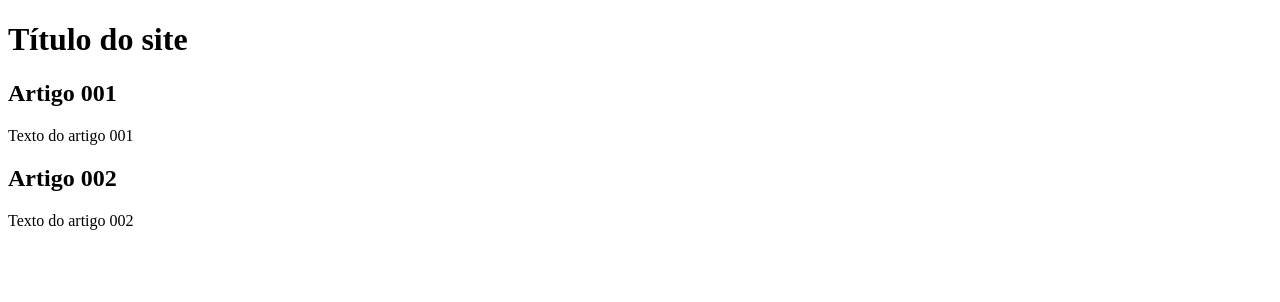
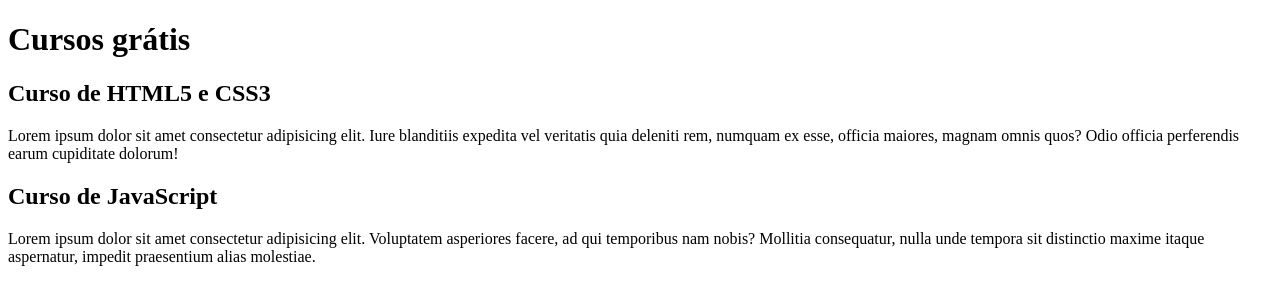
Before and after one commit to Mairon-Ximenes/projeto-site, a plain HTML site: page index.html in a window 1280 px wide. Drawn offline with Linux system fonts and the light colour scheme.

Commit message:
comecei a escrever o conteúdo

```diff
--- a/index.html
+++ b/index.html
@@ -8,16 +8,16 @@
 <body>
     <main>
         <header>
-            <h1>Título do site</h1>
+            <h1>Cursos grátis</h1>
         </header>
 
         <article>
-            <h2>Artigo 001</h2>
-            <p>Texto do artigo 001</p>
+            <h2>Curso de HTML5 e CSS3</h2>
+            <p>Lorem ipsum dolor sit amet consectetur adipisicing elit. Iure blanditiis expedita vel veritatis quia deleniti rem, numquam ex esse, officia maiores, magnam omnis quos? Odio officia perferendis earum cupiditate dolorum!</p>
         </article>
         <article>
-            <h2>Artigo 002</h2>
-            <p>Texto do artigo 002</p>
+            <h2>Curso de JavaScript</h2>
+            <p>Lorem ipsum dolor sit amet consectetur adipisicing elit. Voluptatem asperiores facere, ad qui temporibus nam nobis? Mollitia consequatur, nulla unde tempora sit distinctio maxime itaque aspernatur, impedit praesentium alias molestiae.</p>
         </article>
     </main>
 </body>
```
